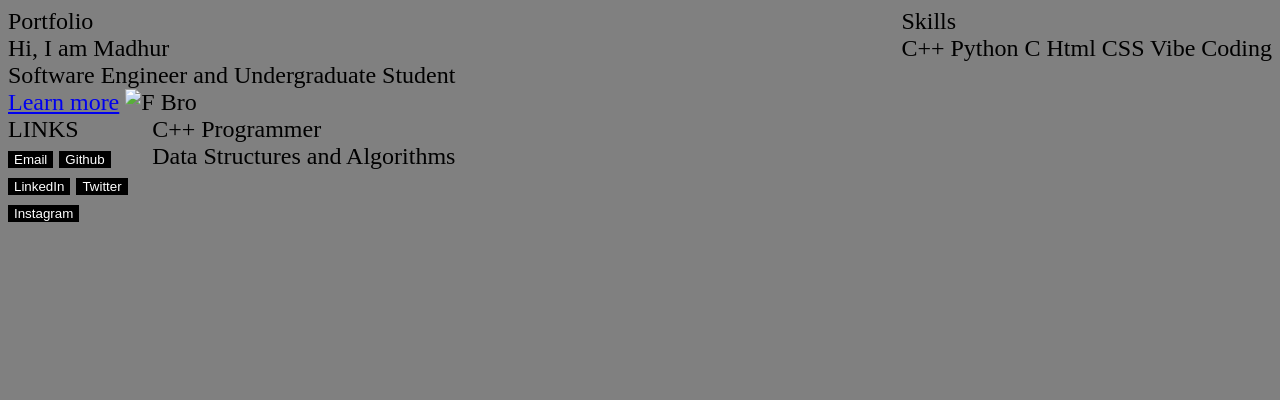
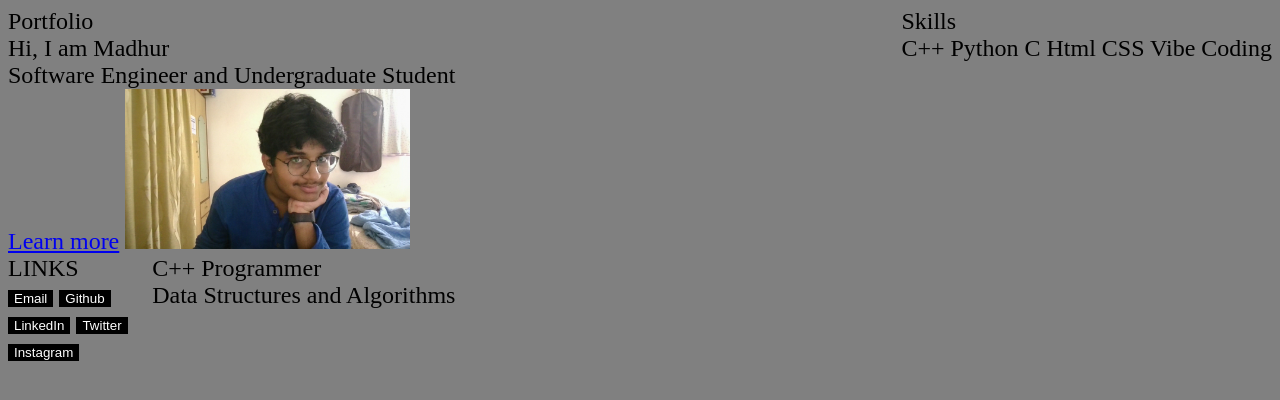
Before and after one commit to slacker4ever/mefrfr, a website: page index.html in a window 1280 px wide. Drawn offline with Linux system fonts and the light colour scheme; the site is published under a folder, as on GitHub Pages, so addresses that start at the root find nothing.

Commit message:
Fix formatting of img tag in index.html

```diff
--- a/index.html
+++ b/index.html
@@ -15,7 +15,7 @@
         <div>Hi, I am Madhur</div>
         <div>Software Engineer and Undergraduate Student</div>
         <a href="https://www.youtube.com">Learn more</a>
-        <img src="/Sexyman.jpg" alt="F Bro" />
+        <img src="Sexyman.jpg" alt="F Bro" />
       </div>
       <div class="la">
       <div class="links">
```
